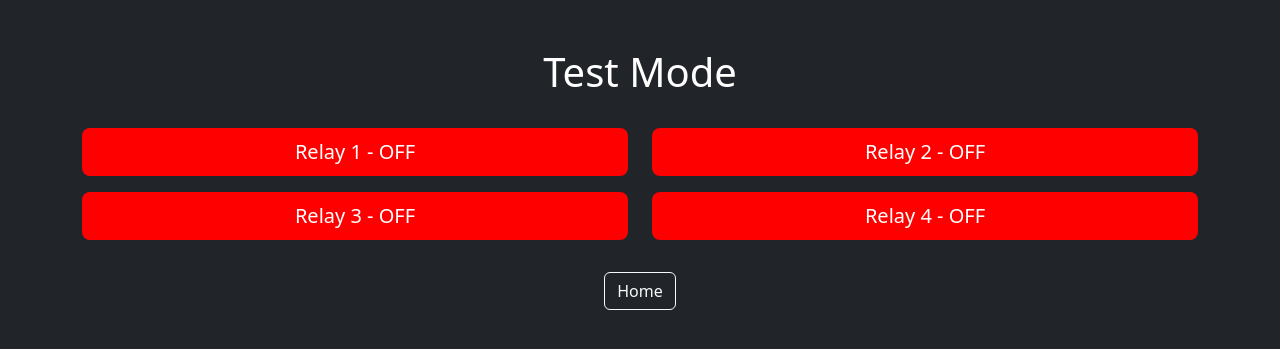
After one commit to mattfleaydaly/raspberry-drinks-relay, a Flask app: page /test-mode in a window 1280 px wide. The commit adds this page. Shown: the top 349 px of the page. Run offline with Flask 3, Linux system fonts and the light colour scheme.

Commit message:
Start dev on pages

```diff
--- a/app.py
+++ b/app.py
@@ -1,6 +1,7 @@
-from flask import Flask, render_template, request
+from flask import Flask, render_template, jsonify
 from gpiozero import OutputDevice
 import os
+import socket
 
 app = Flask(__name__)
 
@@ -12,21 +13,42 @@ relay_pins = {
     "Relay 4": OutputDevice(20, active_high=False),
 }
 
+# Get local IP address
+def get_local_ip():
+    s = socket.socket(socket.AF_INET, socket.SOCK_DGRAM)
+    try:
+        s.connect(("8.8.8.8", 80))
+        ip = s.getsockname()[0]
+    finally:
+        s.close()
+    return ip
+
 @app.route("/")
 def home():
-    return render_template("index.html", relays=relay_pins)
+    return render_template("dashboard.html")
+
+@app.route("/test-mode")
+def test_mode():
+    relay_states = {name: relay.is_active for name, relay in relay_pins.items()}
+    return render_template("test_mode.html", relays=relay_states)
 
 @app.route("/toggle/<relay_name>")
 def toggle_relay(relay_name):
     relay = relay_pins.get(relay_name)
     if relay:
         relay.toggle()
-    return ("", 204)
+    return jsonify({"state": relay.is_active})
+
+@app.route("/settings")
+def settings():
+    version = "1.0.0"  # Update with actual versioning logic if needed
+    local_ip = get_local_ip()
+    return render_template("settings.html", version=version, local_ip=local_ip)
 
 @app.route("/update")
 def update_repo():
     os.system("git pull origin main")
-    return "Updated to the latest version!", 200
+    return jsonify({"status": "Updated successfully!"})
 
 if __name__ == "__main__":
     app.run(host="0.0.0.0", port=5000)
--- a/templates/index.html
+++ b/templates/index.html
@@ -2,7 +2,7 @@
 <html lang="en">
 <head>
     <meta charset="UTF-8">
-    <meta name="viewport" content="width=device-width, initial-scale=1.0">
+    <meta name="viewport" content="width=device-width, initial-scale=1.0, maximum-scale=1.0, user-scalable=no">
     <title>Relay Control</title>
     <link href="https://cdn.jsdelivr.net/npm/bootstrap@5.3.0-alpha3/dist/css/bootstrap.min.css" rel="stylesheet">
 </head>
--- /dev/null
+++ b/templates/test_mode.html
@@ -0,0 +1,41 @@
+<!DOCTYPE html>
+<html lang="en">
+<head>
+    <meta charset="UTF-8">
+    <meta name="viewport" content="width=device-width, initial-scale=1.0">
+    <title>Test Mode</title>
+    <link href="https://cdn.jsdelivr.net/npm/bootstrap@5.3.0-alpha3/dist/css/bootstrap.min.css" rel="stylesheet">
+</head>
+<body class="bg-dark text-white">
+    <div class="container text-center mt-5">
+        <h1>Test Mode</h1>
+        <div class="row mt-4">
+            {% for relay_name, state in relays.items() %}
+            <div class="col-6 my-2">
+                <button class="btn btn-lg w-100"
+                        id="{{ relay_name }}"
+                        onclick="toggleRelay('{{ relay_name }}')"
+                        style="background-color: {{ 'green' if state else 'red' }}; color: white;">
+                    {{ relay_name }} - {{ 'ON' if state else 'OFF' }}
+                </button>
+            </div>
+            {% endfor %}
+        </div>
+        <div class="mt-4">
+            <a href="/" class="btn btn-outline-light">Home</a>
+        </div>
+    </div>
+
+    <script>
+        function toggleRelay(relayName) {
+            fetch(`/toggle/${relayName}`)
+                .then(response => response.json())
+                .then(data => {
+                    const button = document.getElementById(relayName);
+                    button.style.backgroundColor = data.state ? "green" : "red";
+                    button.textContent = `${relayName} - ${data.state ? "ON" : "OFF"}`;
+                });
+        }
+    </script>
+</body>
+</html>
```
Also changed, not shown: templates/dashboard.html (added, +22 -0 lines), templates/settings.html (added, +34 -0 lines), 1 other file.
